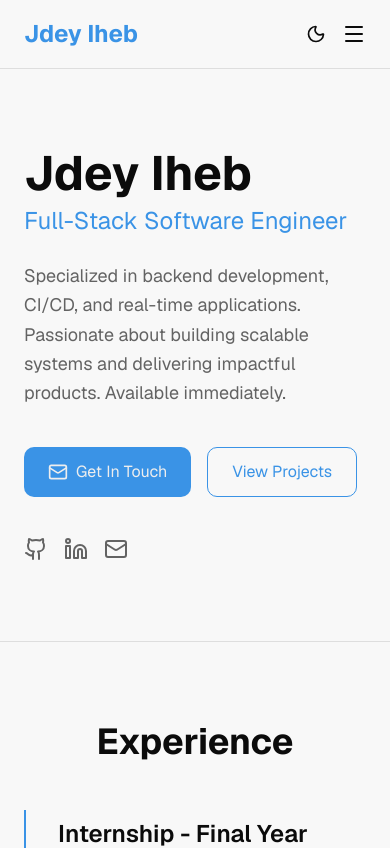
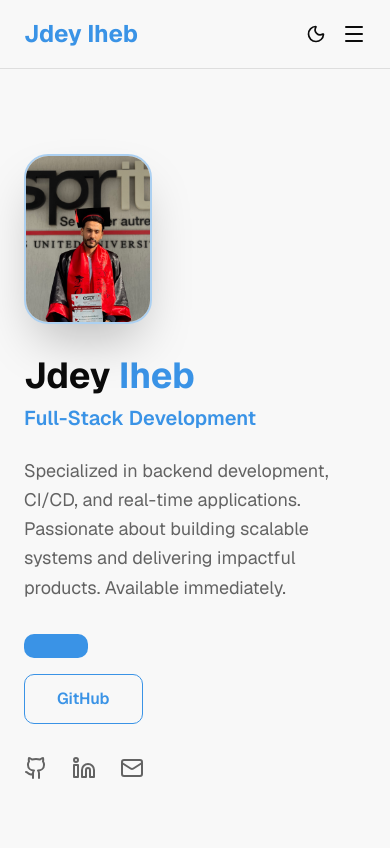
Before and after one commit to ihebjdey2/portfolio-creation, a Next.js app: page / in a window 390 px wide. Shown: the top 848 px of the page. Built offline with nearby package versions, Linux system fonts and the light colour scheme.

Commit message:
feat: modernize portfolio layout and visual hierarchy\n\nRestructure hero section, enhance CV section, and add responsive design.

```diff
--- a/app/page.tsx
+++ b/app/page.tsx
@@ -217,40 +217,59 @@ export default function Home() {
       <Header />
 
       {/* Hero Section */}
-      <section className="max-w-7xl mx-auto px-6 py-20 md:py-32">
-        <div className="grid md:grid-cols-2 gap-12 items-center">
-          <div className="space-y-6">
-            <div className="space-y-2">
-              <h1 className="text-5xl md:text-6xl font-bold">{t.hero.title}</h1>
-              <p className="text-2xl text-primary">{t.hero.subtitle}</p>
+      <section className="min-h-screen flex items-center justify-center py-12 px-6">
+        <div className="max-w-7xl mx-auto w-full">
+          {/* Profile Picture and Name Section */}
+          <div className="flex flex-col md:flex-row gap-8 md:gap-12 mb-12 md:mb-16 items-start md:items-start">
+            {/* Left: Profile Picture */}
+            <div className="relative w-32 md:w-48 flex-shrink-0">
+              <div className="absolute inset-0 bg-gradient-to-br from-primary/40 to-accent/40 rounded-3xl blur-3xl -z-10"></div>
+              <img
+                src="/profile.jpg"
+                alt="Jdey Iheb Profile"
+                className="w-full rounded-3xl border-2 border-primary/40 object-cover shadow-2xl"
+              />
             </div>
 
-            <p className="text-lg text-muted-foreground leading-relaxed max-w-lg">
+            {/* Right: Name, Title and Description */}
+            <div className="flex-1">
+              <div className="mb-6">
+                <h1 className="text-4xl md:text-5xl font-bold mb-2">
+                  Jdey <span className="text-primary">Iheb</span>
+                </h1>
+                <p className="text-xl md:text-2xl text-primary font-semibold mb-4">
+                  {t.hero.fullStack}
+                </p>
+              </div>
+
+              <p className="text-lg text-muted-foreground mb-8 max-w-2xl leading-relaxed">
                 {t.hero.description}
               </p>
 
-            <div className="flex gap-4 pt-4 flex-wrap">
+              <div className="flex flex-col sm:flex-row gap-4 mb-8">
                 <a
-                href="mailto:ihebjdey2@gmail.com"
-                className="px-6 py-3 bg-primary text-primary-foreground rounded-lg hover:bg-primary/90 transition-colors flex items-center gap-2"
+                  href="#contact"
+                  className="px-8 py-3 bg-primary text-primary-foreground rounded-lg font-semibold hover:opacity-90 transition-opacity w-fit"
                 >
-                <Mail size={20} />
-                {t.hero.getInTouch}
+                  {t.hero.cta}
                 </a>
-              <a
-                href="#projects"
-                className="px-6 py-3 border border-primary text-primary rounded-lg hover:bg-primary/10 transition-colors"
-              >
-                {t.hero.viewProjects}
-              </a>
-            </div>
-
-            <div className="flex gap-4 pt-4">
                 <a
                   href="https://github.com/ihebjdey"
                   target="_blank"
                   rel="noopener noreferrer"
-                className="text-muted-foreground hover:text-foreground transition-colors"
+                  className="px-8 py-3 border border-primary text-primary rounded-lg font-semibold hover:bg-primary/10 transition-colors w-fit"
+                >
+                  GitHub
+                </a>
+              </div>
+
+              {/* Social Links */}
+              <div className="flex gap-6 items-center">
+                <a
+                  href="https://github.com/ihebjdey"
+                  target="_blank"
+                  rel="noopener noreferrer"
+                  className="text-muted-foreground hover:text-primary transition-colors"
                 >
                   <Github size={24} />
                 </a>
@@ -258,27 +277,17 @@ export default function Home() {
                   href="https://linkedin.com/in/ihebjdey"
                   target="_blank"
                   rel="noopener noreferrer"
-                className="text-muted-foreground hover:text-foreground transition-colors"
+                  className="text-muted-foreground hover:text-primary transition-colors"
                 >
                   <Linkedin size={24} />
                 </a>
                 <a
                   href="mailto:ihebjdey2@gmail.com"
-                className="text-muted-foreground hover:text-foreground transition-colors"
+                  className="text-muted-foreground hover:text-primary transition-colors"
                 >
                   <Mail size={24} />
                 </a>
               </div>
-          </div>
-
-          <div className="relative hidden md:flex justify-center">
-            <div className="relative">
-              <div className="absolute inset-0 bg-gradient-to-br from-primary/30 to-accent/30 rounded-3xl blur-2xl -z-10"></div>
-              <img
-                src="/profile.jpg"
-                alt="Jdey Iheb Profile"
-                className="w-full max-w-md rounded-3xl border-2 border-primary/50 object-cover shadow-2xl"
-              />
             </div>
           </div>
         </div>
@@ -384,28 +393,34 @@ export default function Home() {
 
       {/* CV Section */}
       <section id="cv" className="max-w-7xl mx-auto px-6 py-20 border-t border-border">
-        <div className="text-center space-y-8">
-          <div className="space-y-2">
-            <h2 className="text-4xl font-bold">{t.cv.title}</h2>
-            <p className="text-lg text-muted-foreground">{t.cv.subtitle}</p>
+        <div className="text-center space-y-12">
+          <div className="space-y-4">
+            <h2 className="text-4xl md:text-5xl font-bold">{t.cv.title}</h2>
+            <p className="text-lg text-muted-foreground max-w-2xl mx-auto">{t.cv.subtitle}</p>
           </div>
 
-          <div className="flex flex-col md:flex-row items-center justify-center gap-6">
+          <div className="grid md:grid-cols-2 gap-6 max-w-2xl mx-auto">
             <a
               href="/cv/Jdey-Iheb-CV-English.pdf"
               download
-              className="px-8 py-4 bg-primary text-primary-foreground rounded-lg hover:bg-primary/90 transition-colors text-lg font-medium flex items-center gap-2"
+              className="group px-8 py-6 bg-primary text-primary-foreground rounded-xl hover:shadow-lg transition-all duration-300 font-semibold flex items-center justify-center gap-3 text-lg"
             >
-              <Download size={24} />
-              {t.cv.english}
+              <Download size={24} className="group-hover:translate-y-1 transition-transform" />
+              <div>
+                <div>{t.cv.english}</div>
+                <div className="text-sm text-primary-foreground/80">PDF Format</div>
+              </div>
             </a>
             <a
               href="/cv/Jdey-Iheb-CV-French.pdf"
               download
-              className="px-8 py-4 border border-primary text-primary rounded-lg hover:bg-primary/10 transition-colors text-lg font-medium flex items-center gap-2"
+              className="group px-8 py-6 border-2 border-primary text-primary rounded-xl hover:bg-primary/10 hover:shadow-lg transition-all duration-300 font-semibold flex items-center justify-center gap-3 text-lg"
             >
-              <Download size={24} />
-              {t.cv.french}
+              <Download size={24} className="group-hover:translate-y-1 transition-transform" />
+              <div>
+                <div>{t.cv.french}</div>
+                <div className="text-sm text-primary/80">Format PDF</div>
+              </div>
             </a>
           </div>
         </div>
```
Lines whose indentation alone changed are shown as unchanged.
